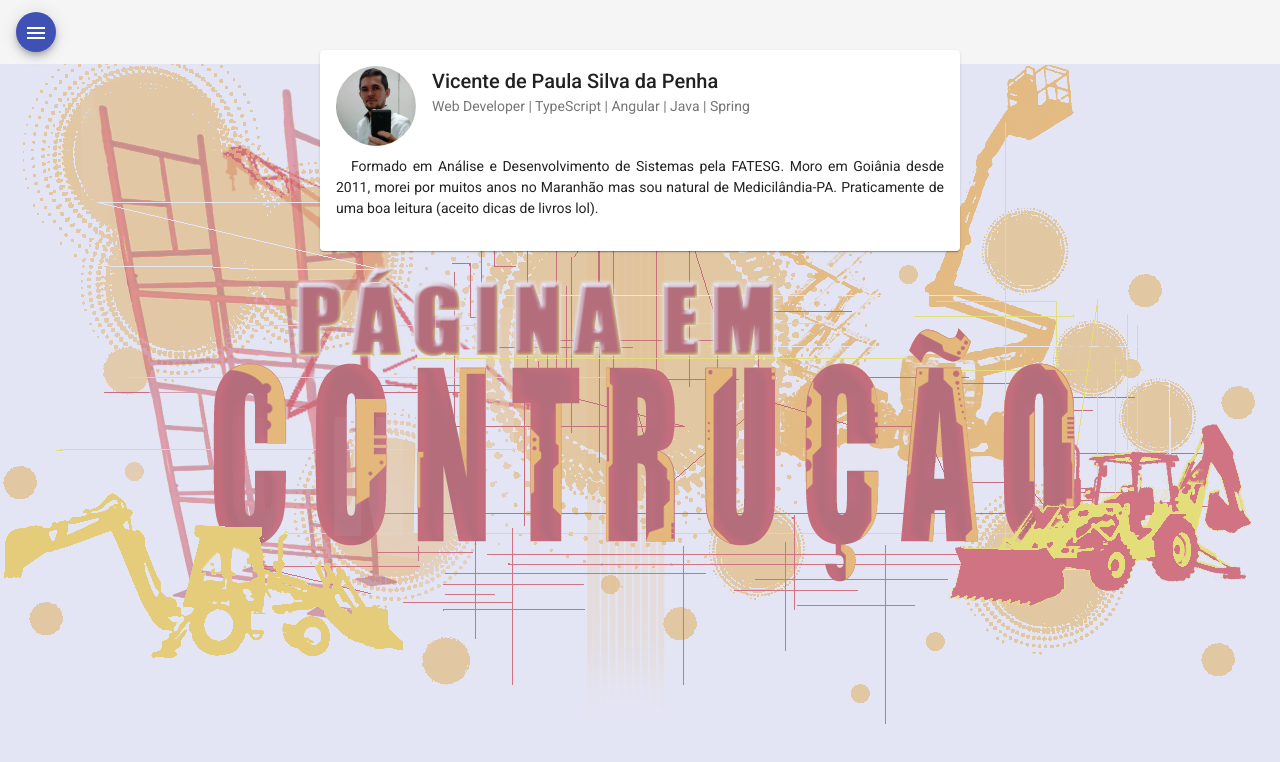
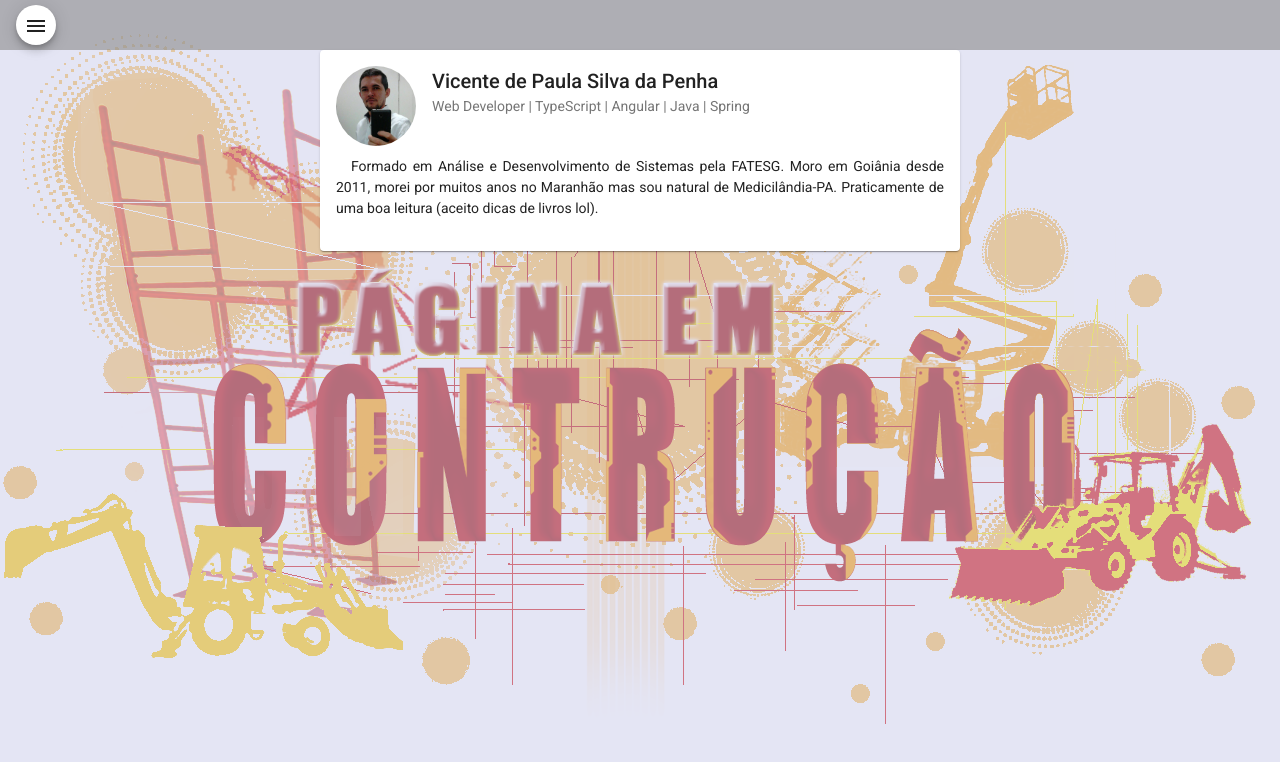
Before and after one commit to vicente-psp/vicente-psp.github.io, an Angular app: page / in a window 1280 px wide. Shown: the top 762 px of the page. Built offline with nearby package versions, Linux system fonts and the light colour scheme.

Commit message:
Modificado tamanho e cores do toolbar e do botão.

```diff
--- a/src/app/header/header.component.html
+++ b/src/app/header/header.component.html
@@ -1,7 +1,7 @@
 <div class="container-custom" [class.is-mobile-custom]="mobileQuery.matches">
-  <mat-toolbar class="toolbar-custom">
+  <mat-toolbar style="height: 50px; background-color: #919191a3;" class="toolbar-custom">
     <button mat-mini-fab
-        color="primary"
+        color="default"
         aria-label="Menu"
         (click)="snavClick(snav)">
       <mat-icon>{{ menuIcon }}</mat-icon>
```
